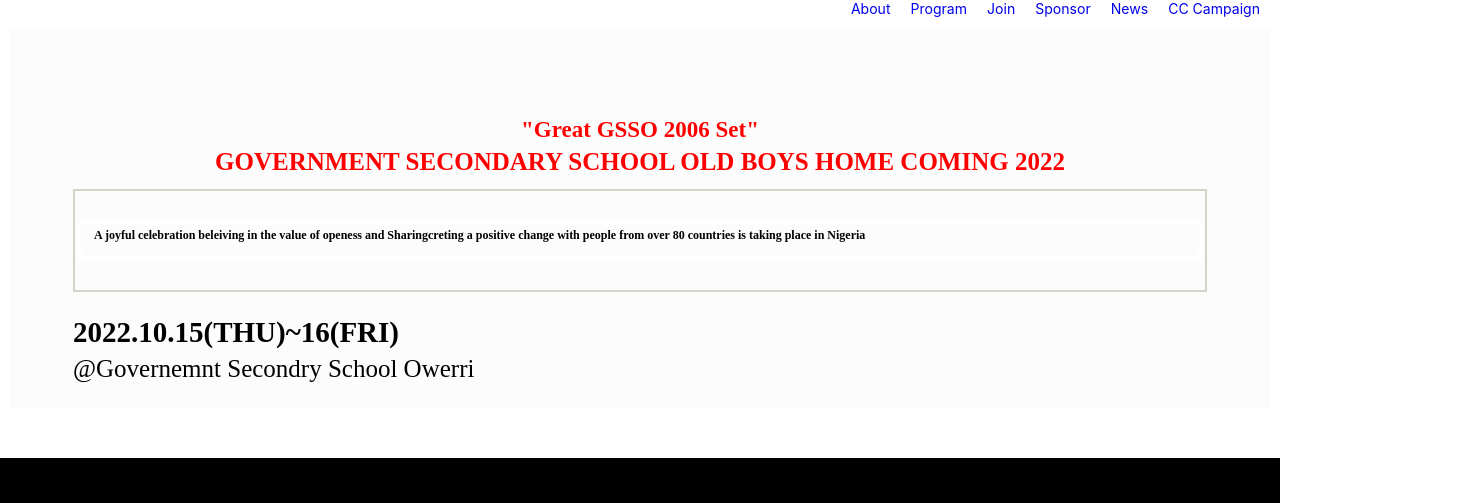
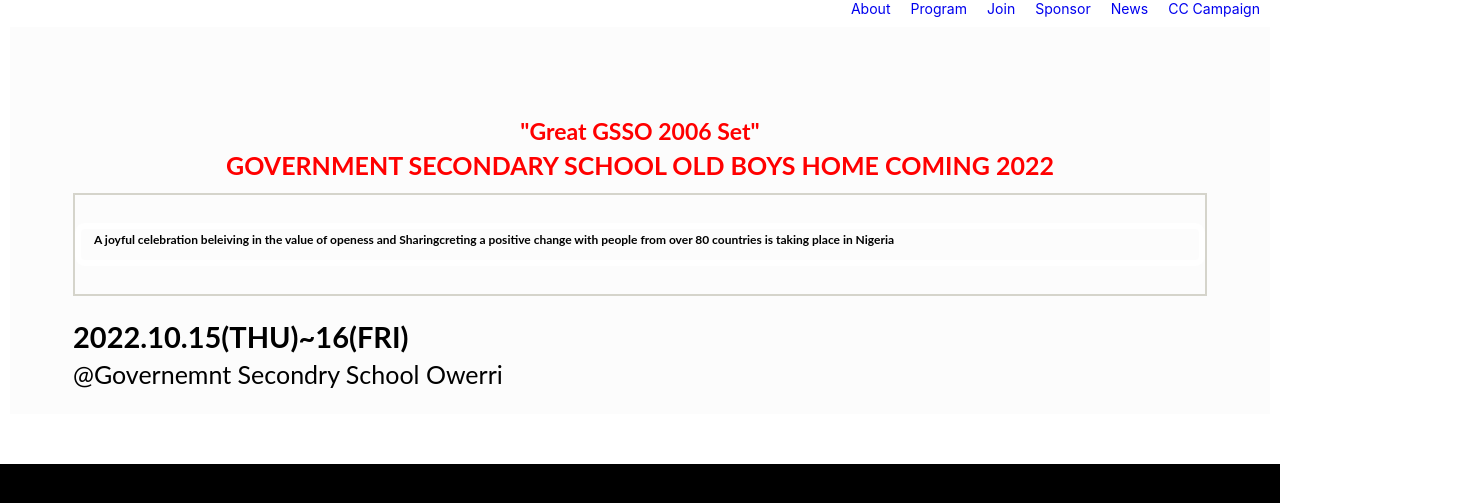
Before and after one commit to blase147/alumni-club, a website with bundled scripts: page index.html in a window 1280 px wide. Shown: the top 503 px of the page, 1462 px wide, since content can reach past the window. Built offline with nearby package versions, Linux system fonts and the light colour scheme; files whose address does not match are found by name.

Commit message:
Update style sheet

```diff
--- a/style/DesktopIndex.css
+++ b/style/DesktopIndex.css
@@ -6,7 +6,7 @@
   }
 
   body {
-    /* font-family: "Lato"; */
+    font-family: "Lato", 'Verdana', 'Geneva', Tahoma, sans-serif;
     font-style: normal;
     width: 100%;
     padding: 0;
--- a/style/desktopAbout.css
+++ b/style/desktopAbout.css
@@ -6,7 +6,7 @@
   }
 
   body {
-    /* font-family: "Lato"; */
+    font-family: "Lato", 'Verdana', 'Geneva', Tahoma, sans-serif;
     font-style: normal;
     width: 100%;
     padding: 0;
--- a/style/mobileAbout.css
+++ b/style/mobileAbout.css
@@ -4,7 +4,7 @@
 }
 
 body {
-  /* font-family: "Lato"; */
+  font-family: "Lato", 'Verdana', 'Geneva', Tahoma, sans-serif;
   font-style: normal;
   width: 100%;
   padding: 0;
@@ -22,8 +22,6 @@ header {
 }
 
 .top-nav {
-  /* display: flex;
-  flex-direction: column; */
   display: none;
 }
 
--- a/style/mobileIndex.css
+++ b/style/mobileIndex.css
@@ -4,7 +4,7 @@
 }
 
 body {
-  /* font-family: "Lato"; */
+  font-family: "Lato", 'Verdana', 'Geneva', Tahoma, sans-serif;
   font-style: normal;
   width: 100%;
   padding: 0;
```
